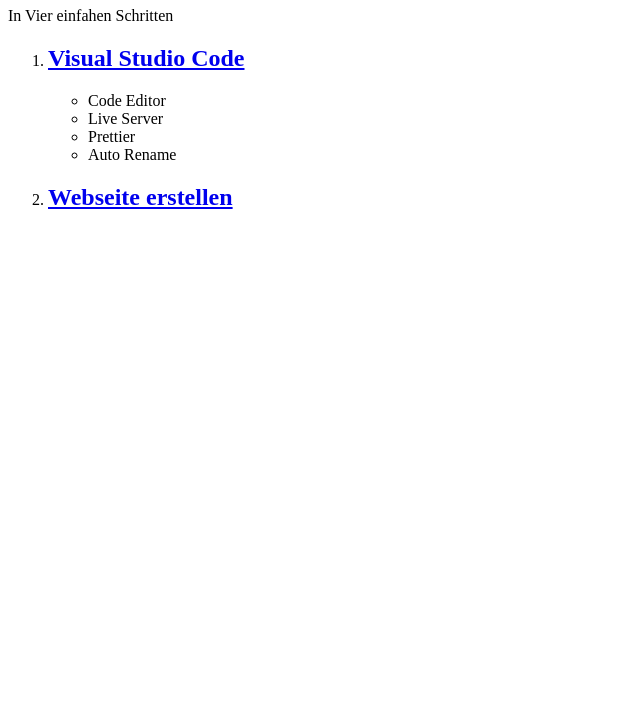
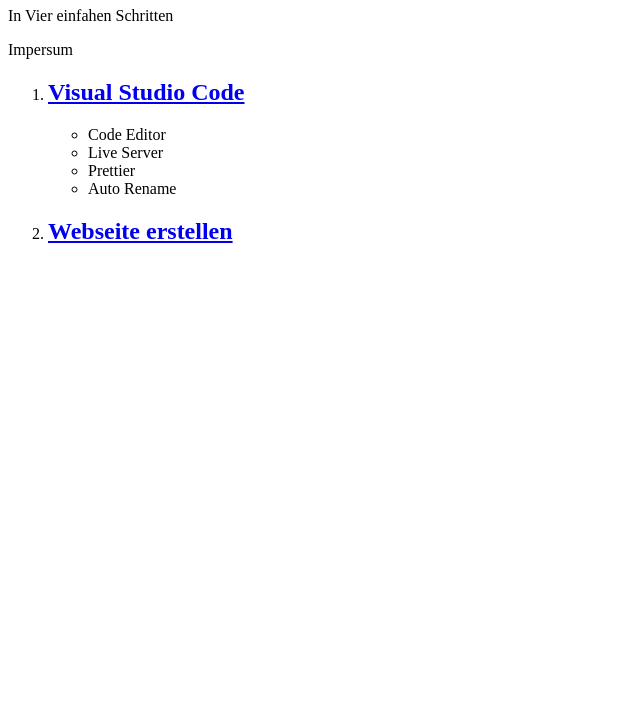
Before and after one commit to georg0480/webseite, a plain HTML site: page index.html in a window 1280 px wide. Shown: the part 73-800 px from the top of the page, without its empty margins (0-640 px from the left). Drawn offline with Linux system fonts and the light colour scheme.

Commit message:
plus impersum

```diff
--- a/index.html
+++ b/index.html
@@ -8,6 +8,7 @@
   <body>
     <h1>Online-Stellen einer Webseite</h1>
    <p>In Vier einfahen Schritten</p>
+   <p>Impersum</p>
     <ol>
       <li>
         <h2>
```
